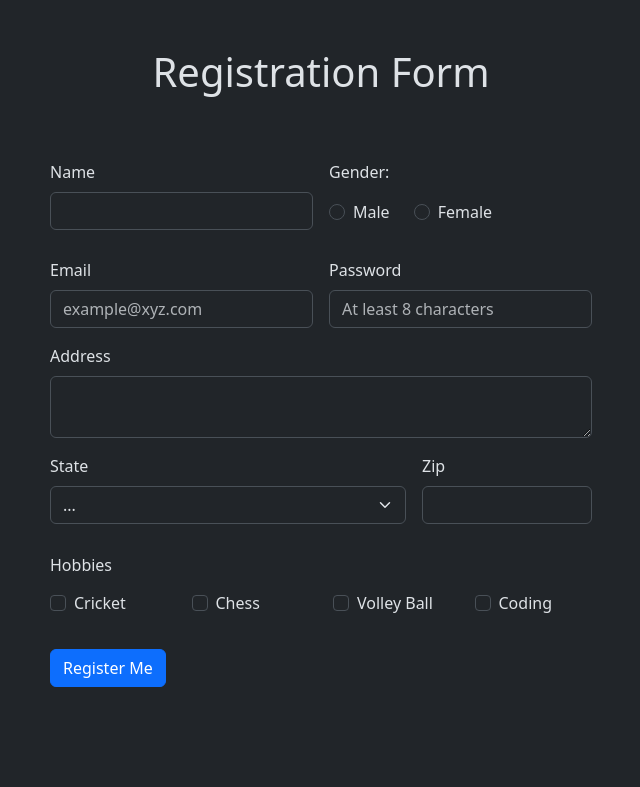
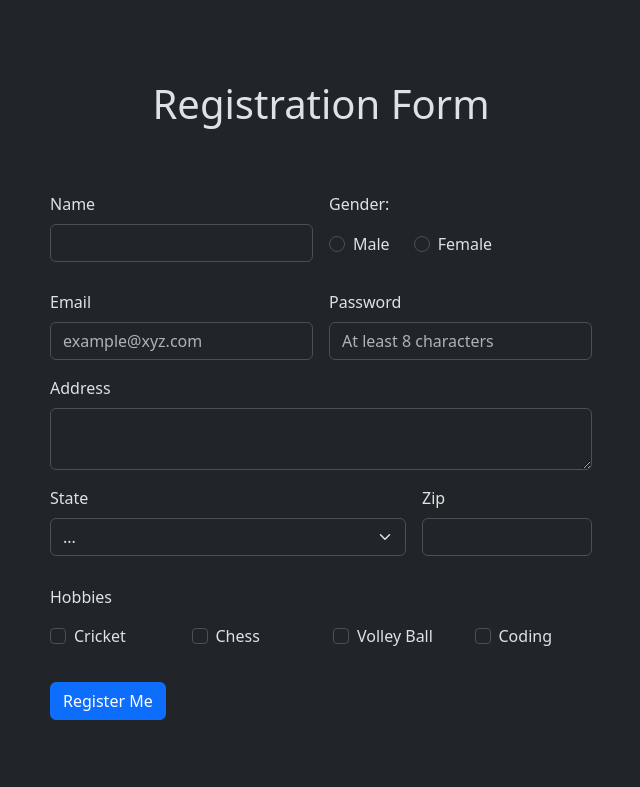
Before and after one commit to aarshpatel1/react-form-validation, a React (Vite) app: page / in a window 1280 px wide. Shown: the top 787 px of the page, without its empty margins (319-959 px from the left). Built offline with nearby package versions, Linux system fonts and the light colour scheme.

Commit message:
UI is ready

```diff
--- a/src/components/Form.jsx
+++ b/src/components/Form.jsx
@@ -6,6 +6,7 @@ function Form() {
 	const [usersList, setUsersList] = useState([]);
 	return (
 		<>
+			<section className="vh-100 d-flex justify-content-center align-items-center">
 				<div className="container py-5">
 					<h1 className="text-center">Registration Form</h1>
 					<form className="row g-3 w-50 mx-auto mt-5">
@@ -77,7 +78,9 @@ function Form() {
 								State
 							</label>
 							<select id="inputState" className="form-select">
-							<option value="None" disabled>Choose...</option>
+								<option value="None" disabled>
+									Choose...
+								</option>
 								<option value="1">...</option>
 							</select>
 						</div>
@@ -147,7 +150,7 @@ function Form() {
 						</div>
 					</form>
 				</div>
-
+			</section>
 			<Records usersList={usersList} />
 		</>
 	);
```
Lines whose indentation alone changed are shown as unchanged.
